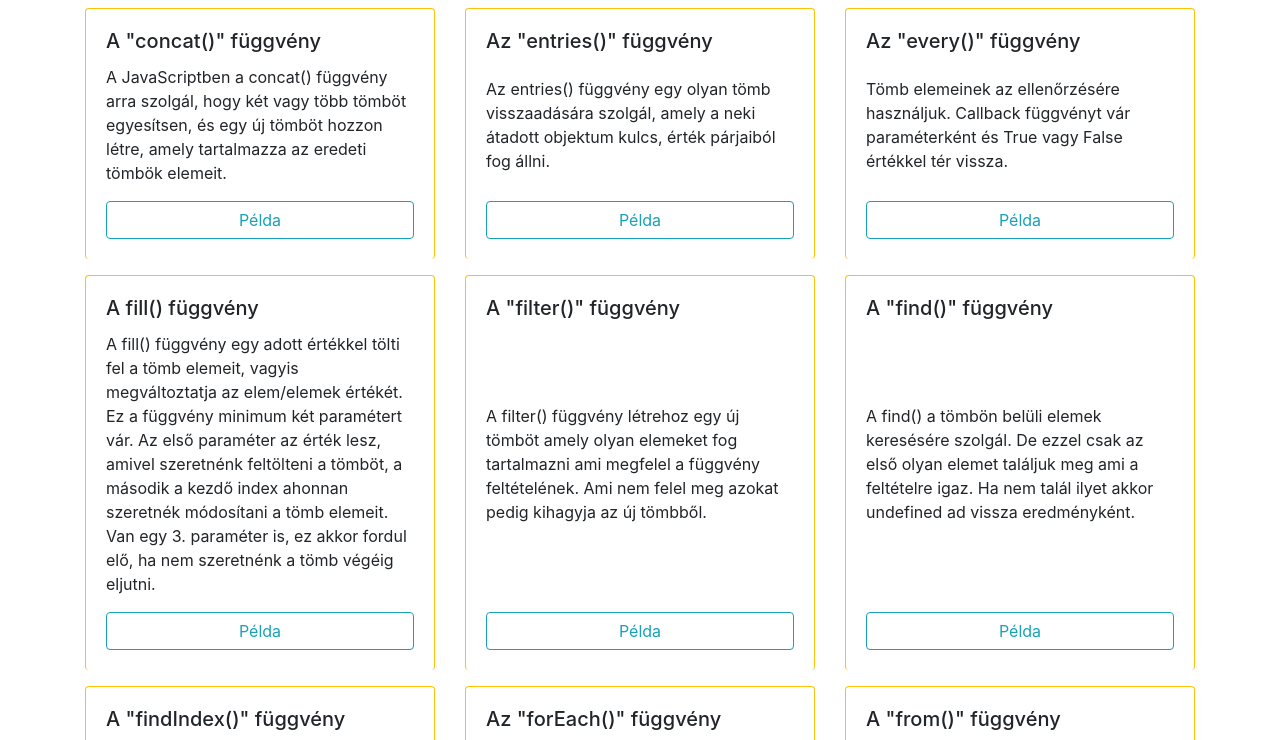
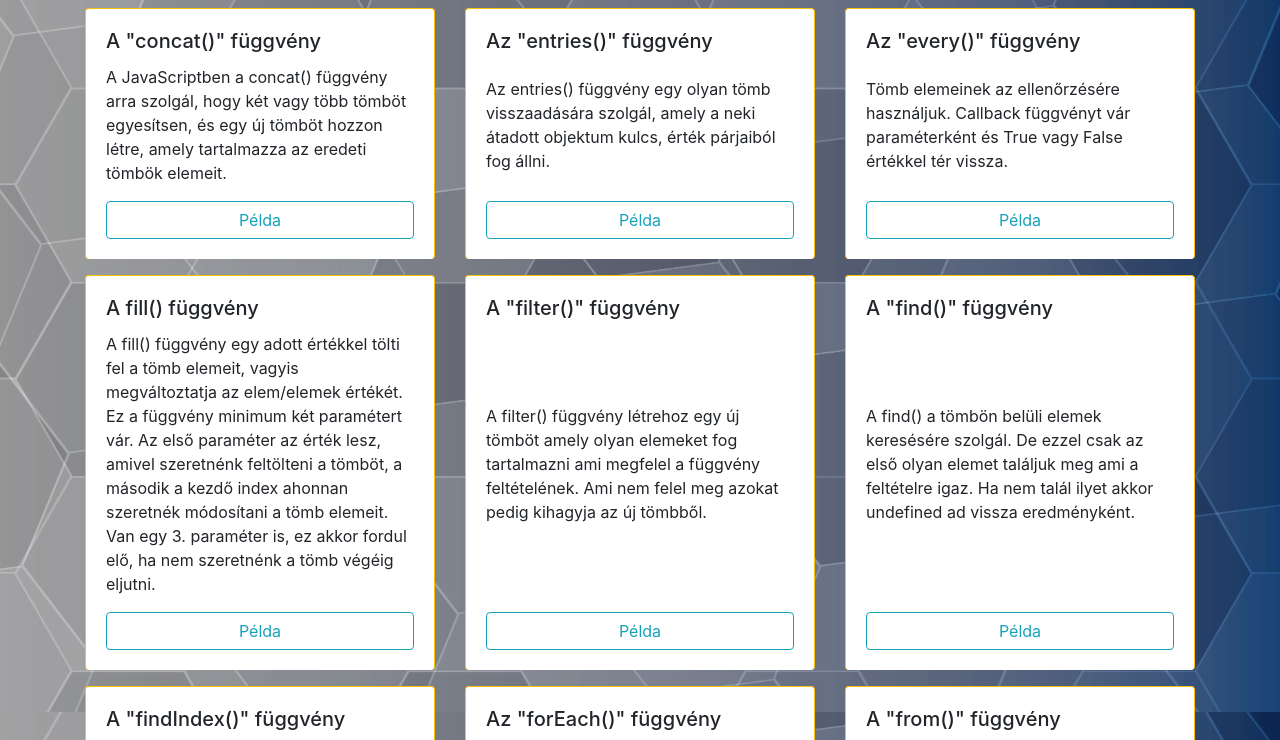
Before and after one commit to zoltan-gacsal/METHOD, a plain HTML site: page index.html in a window 1280 px wide. Shown: the part 88-828 px from the top of the page. Drawn offline with nearby package versions, Linux system fonts and the light colour scheme.

Commit message:
wallpaper + css

```diff
--- a/index.html
+++ b/index.html
@@ -5,6 +5,7 @@
     <meta charset="UTF-8">
     <meta name="viewport" content="width=device-width, initial-scale=1.0">
     <title>JavaScript Metódusok</title>
+    <link rel="stylesheet" href="style.css">
     <link rel="stylesheet" href="https://maxcdn.bootstrapcdn.com/bootstrap/4.5.2/css/bootstrap.min.css">
     <script src="https://code.jquery.com/jquery-3.5.1.slim.min.js"></script>
     <script src="https://cdn.jsdelivr.net/npm/@popperjs/core@2.5.3/dist/umd/popper.min.js"></script>
--- /dev/null
+++ b/style.css
@@ -0,0 +1,6 @@
+body {
+    background-image: url("./img/wallpaper.jpg");
+    background-size: cover;
+    background-repeat: no-repeat;
+    background-attachment: fixed;
+  }
```
Also changed, not shown: img/wallpaper.jpg (added), 1 other file.
